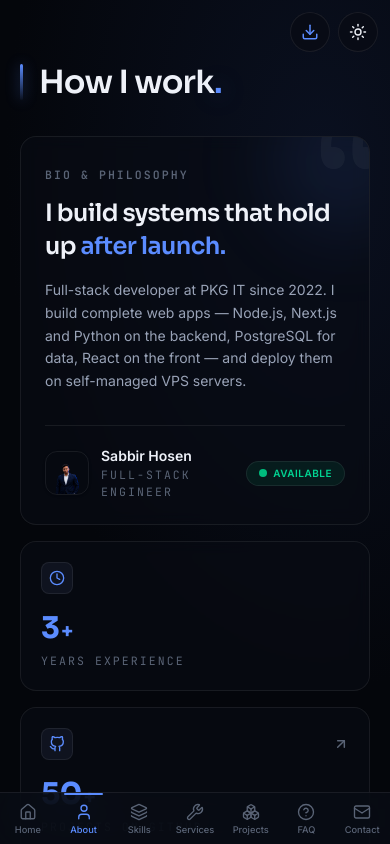
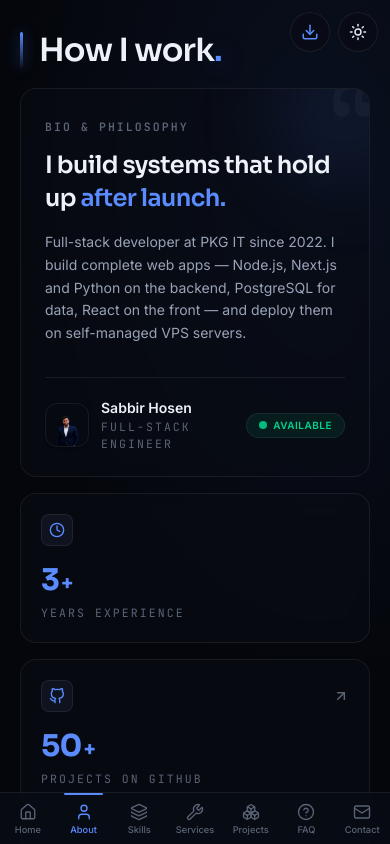
Before and after one commit to SabbirHossain-02/sabbir-portfolio, a Next.js app: page / in a window 390 px wide. Both pictures are taken after a click on the button "About". Built offline with nearby package versions, Linux system fonts and the light colour scheme.

Commit message:
Fix section header vertical clearance and layout bounds to ensure text is fully visible

```diff
--- a/src/components/deck.tsx
+++ b/src/components/deck.tsx
@@ -229,7 +229,7 @@ export function Experience() {
               key={s.id}
               data-slide={isActive ? "" : undefined}
               aria-hidden={!isActive}
-              className="snap-scroller absolute inset-0 h-full w-full overflow-y-auto overflow-x-hidden overscroll-contain md:overflow-hidden"
+              className="snap-scroller absolute inset-0 h-full w-full overflow-y-auto overflow-x-hidden overscroll-contain"
               style={{
                 opacity: isActive ? 1 : 0,
                 transform: `translateY(${offY}px)`,
@@ -244,7 +244,7 @@ export function Experience() {
                   full-bleed portrait (min-h-full) fills the viewport. */}
               <div
                 key={gens[i]}
-                className="relative flex min-h-full w-full flex-col justify-center md:h-full"
+                className="relative flex min-h-full w-full flex-col justify-start pt-2 pb-6 md:h-full md:justify-center md:py-0"
               >
                 <Comp />
               </div>
--- a/src/components/section.tsx
+++ b/src/components/section.tsx
@@ -34,7 +34,7 @@ export function SectionInner({
 }) {
   return (
     <div
-      className={`mx-auto w-full max-w-6xl px-5 pb-28 pt-16 md:px-6 md:pb-24 md:pt-24 md:pl-28 lg:pl-32 ${className}`}
+      className={`mx-auto w-full max-w-6xl px-5 py-6 md:px-6 md:py-8 md:pl-28 lg:pl-32 ${className}`}
     >
       {children}
     </div>
@@ -58,7 +58,7 @@ export function SectionHead({
 
   return (
     <header
-      className="rise mb-9 max-w-2xl"
+      className="rise mb-5 max-w-2xl sm:mb-6"
       style={{ animationDelay: "0.06s" } as CSSProperties}
     >
       <div className="flex items-center gap-4">
--- a/src/components/sections/about.tsx
+++ b/src/components/sections/about.tsx
@@ -56,7 +56,7 @@ export function About() {
 
             <span
               aria-hidden
-              className="pointer-events-none absolute -right-4 -top-8 select-none font-display text-[9.5rem] leading-none text-line-strong opacity-30 transition-opacity duration-300 group-hover:opacity-50"
+              className="pointer-events-none absolute -right-2 -top-4 select-none font-display text-[6.5rem] leading-none text-line-strong opacity-25 transition-opacity duration-300 group-hover:opacity-40"
             >
               &ldquo;
             </span>
```
